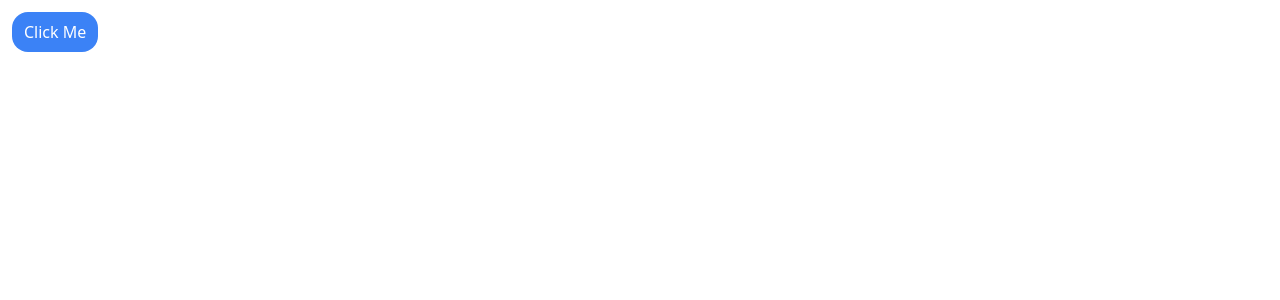
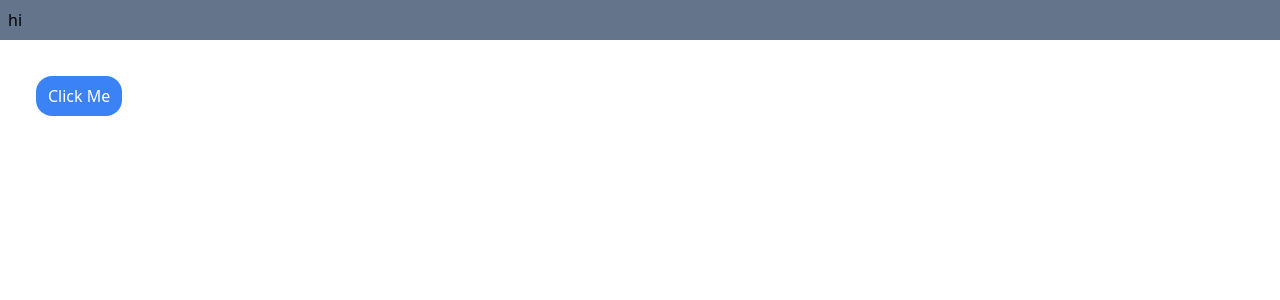
Before and after one commit to MoonWish-Studios/farwest-uniforms, a Next.js app: page / in a window 1280 px wide. Shown: the top 300 px of the page. Built offline with nearby package versions, Linux system fonts and the light colour scheme.

Commit message:
Co-authored-by: weeeeebo <Theonlyhamstertoh@users.noreply.github.com>

```diff
--- /dev/null
+++ b/app/(components)/Navbar.tsx
@@ -0,0 +1,13 @@
+"use client"
+import React from "react"
+
+export default function Navbar() {
+  return (
+    <div className="container relative p-2 mx-auto bg-slate-500">
+      {/* Flex Container */}
+      <div className="flex items-center justify-between">
+        <p>hi</p>
+      </div>
+    </div>
+  )
+}
--- a/app/layout.tsx
+++ b/app/layout.tsx
@@ -1,4 +1,5 @@
-import "./styles/globals.css";
+import "./styles/globals.css"
+import Navbar from "./(components)/Navbar"
 
 export default function RootLayout({ children }: { children: React.ReactNode }) {
   return (
@@ -8,7 +9,8 @@ export default function RootLayout({ children }: { children: React.ReactNode })
         head.tsx. Find out more at https://beta.nextjs.org/docs/api-reference/file-conventions/head
       */}
       <head />
+      <Navbar />
       <body>{children}</body>
     </html>
-  );
+  )
 }
--- a/app/page.tsx
+++ b/app/page.tsx
@@ -3,8 +3,7 @@ import Image from "next/image"
 // download headwind extension to autosort classnames so we see the same thing
 export default function Home() {
   return (
-    <div className="">
-      <div></div>
+    <div className="container relative p-6 mx-auto">
       <button className="px-3 py-2 m-3 font-sans text-white bg-blue-500 rounded-2xl font-inter">Click Me</button>
     </div>
   )
```
